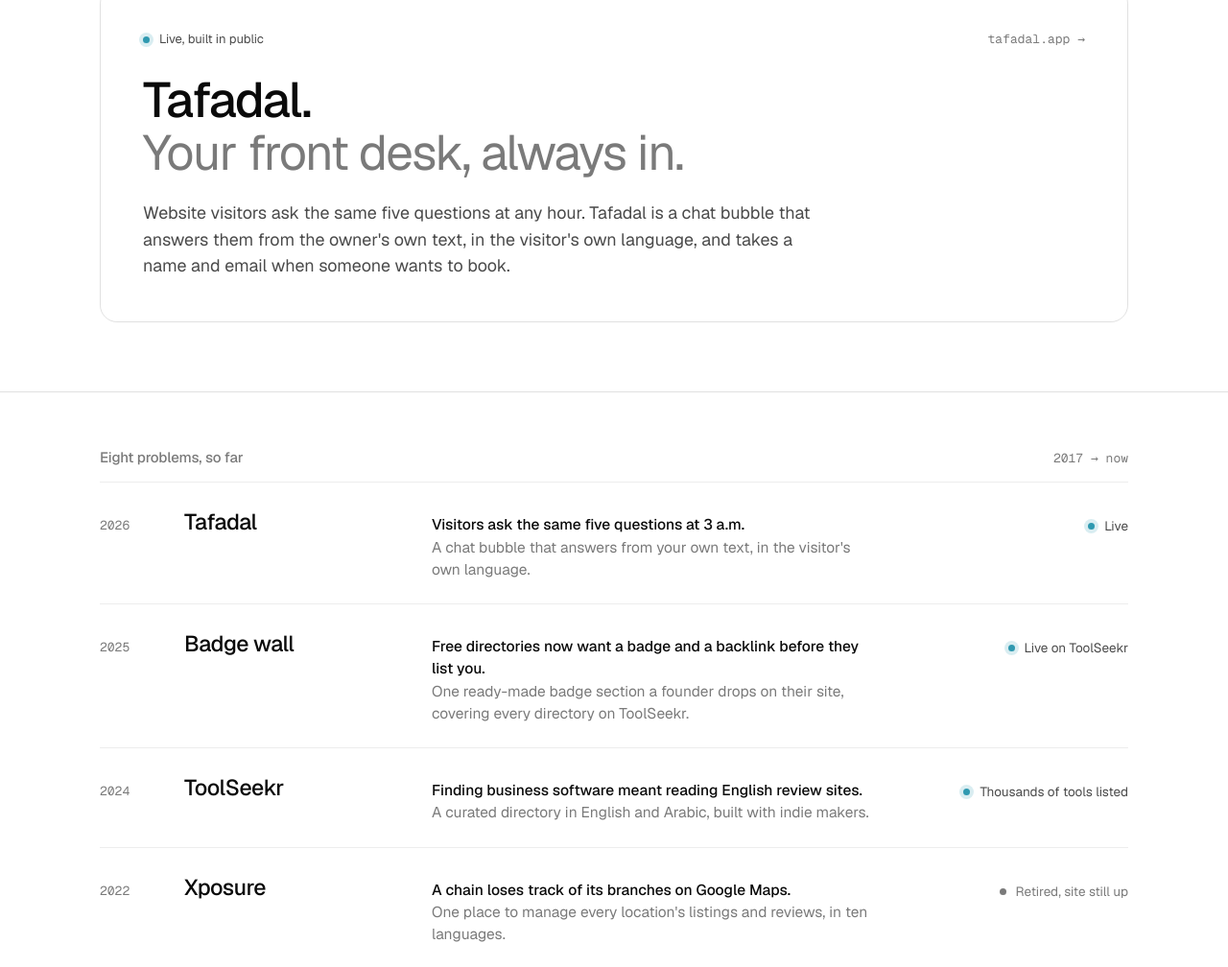
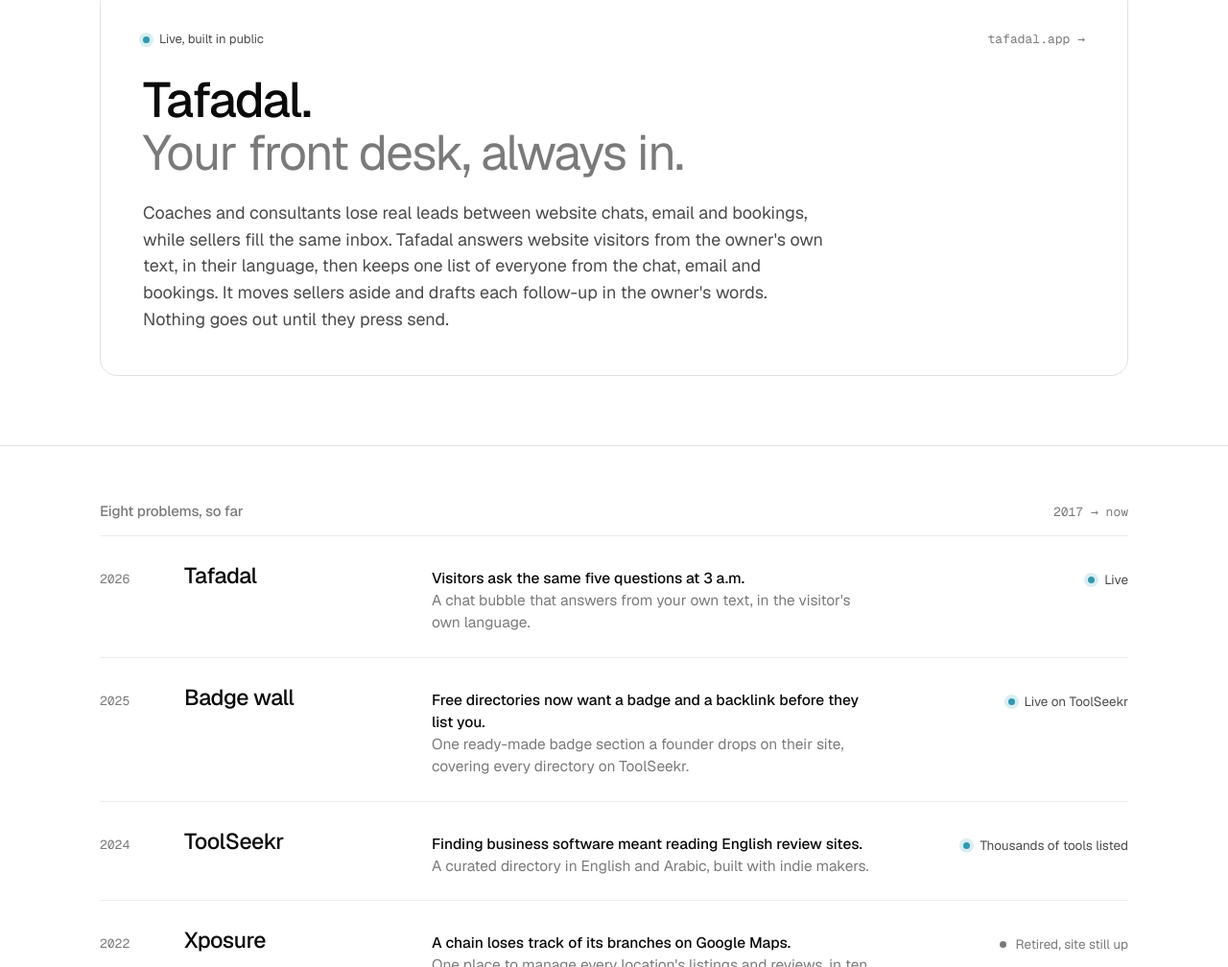
Before and after one commit to PanXProject/PanXProject.github.io, a plain HTML site: page index.html in a window 1280 px wide. Shown: the part 756-1764 px from the top of the page at 96% size. Drawn offline with nearby package versions, Linux system fonts and the light colour scheme; a script that the page names is missing.

Commit message:
Tafadal: describe the follow-up list, not only the chat

```diff
--- a/index.html
+++ b/index.html
@@ -54,7 +54,7 @@
           <span class="mono">tafadal.app &rarr;</span>
         </div>
         <h2>Tafadal.<br><span>Your front desk, always in.</span></h2>
-        <p>Website visitors ask the same five questions at any hour. Tafadal is a chat bubble that answers them from the owner's own text, in the visitor's own language, and takes a name and email when someone wants to book.</p>
+        <p>Coaches and consultants lose real leads between website chats, email and bookings, while sellers fill the same inbox. Tafadal answers website visitors from the owner's own text, in their language, then keeps one list of everyone from the chat, email and bookings. It moves sellers aside and drafts each follow-up in the owner's words. Nothing goes out until they press send.</p>
       </a>
     </div>
   </section>
```
Also changed, not shown: llms.txt.
